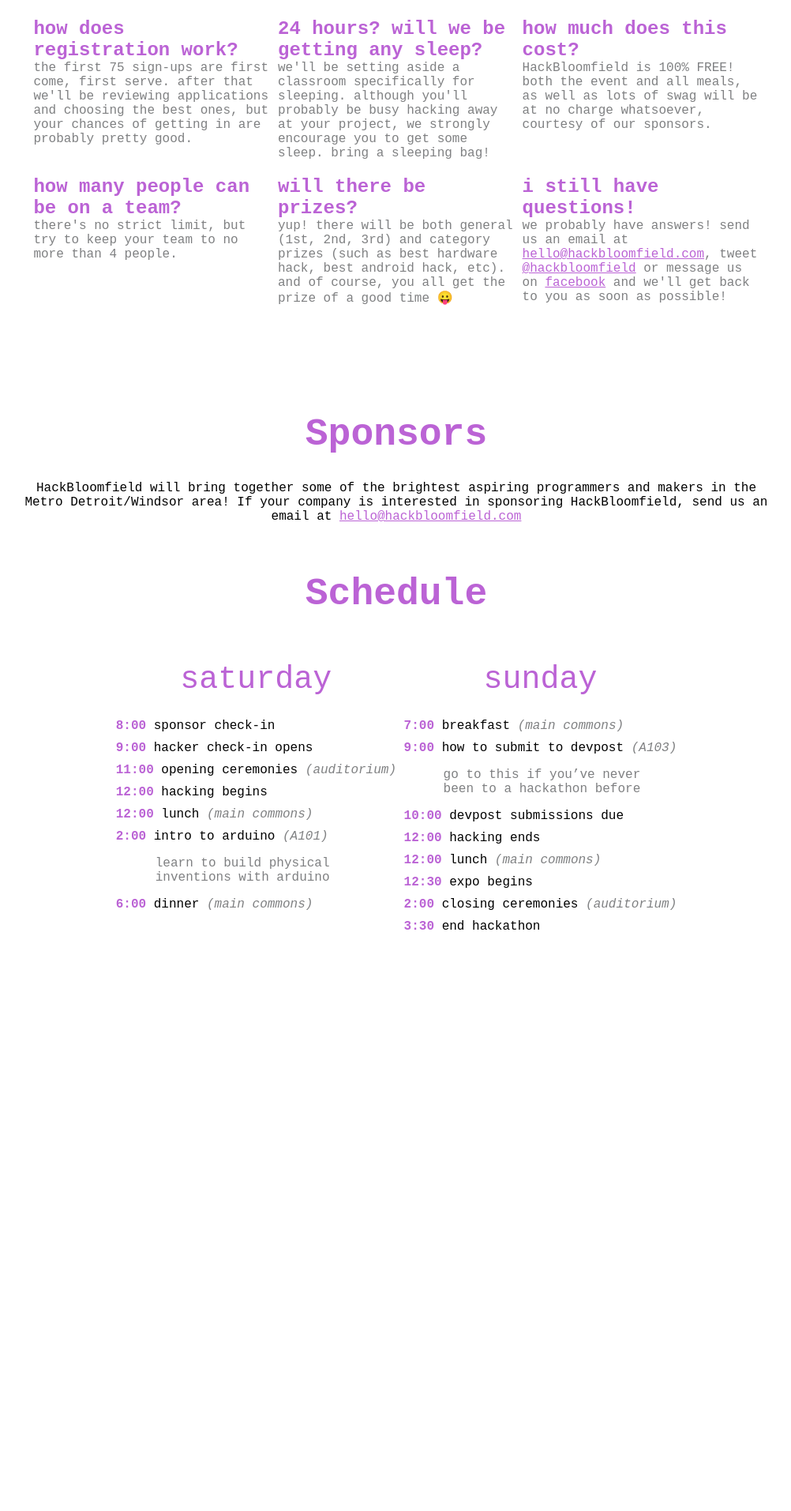
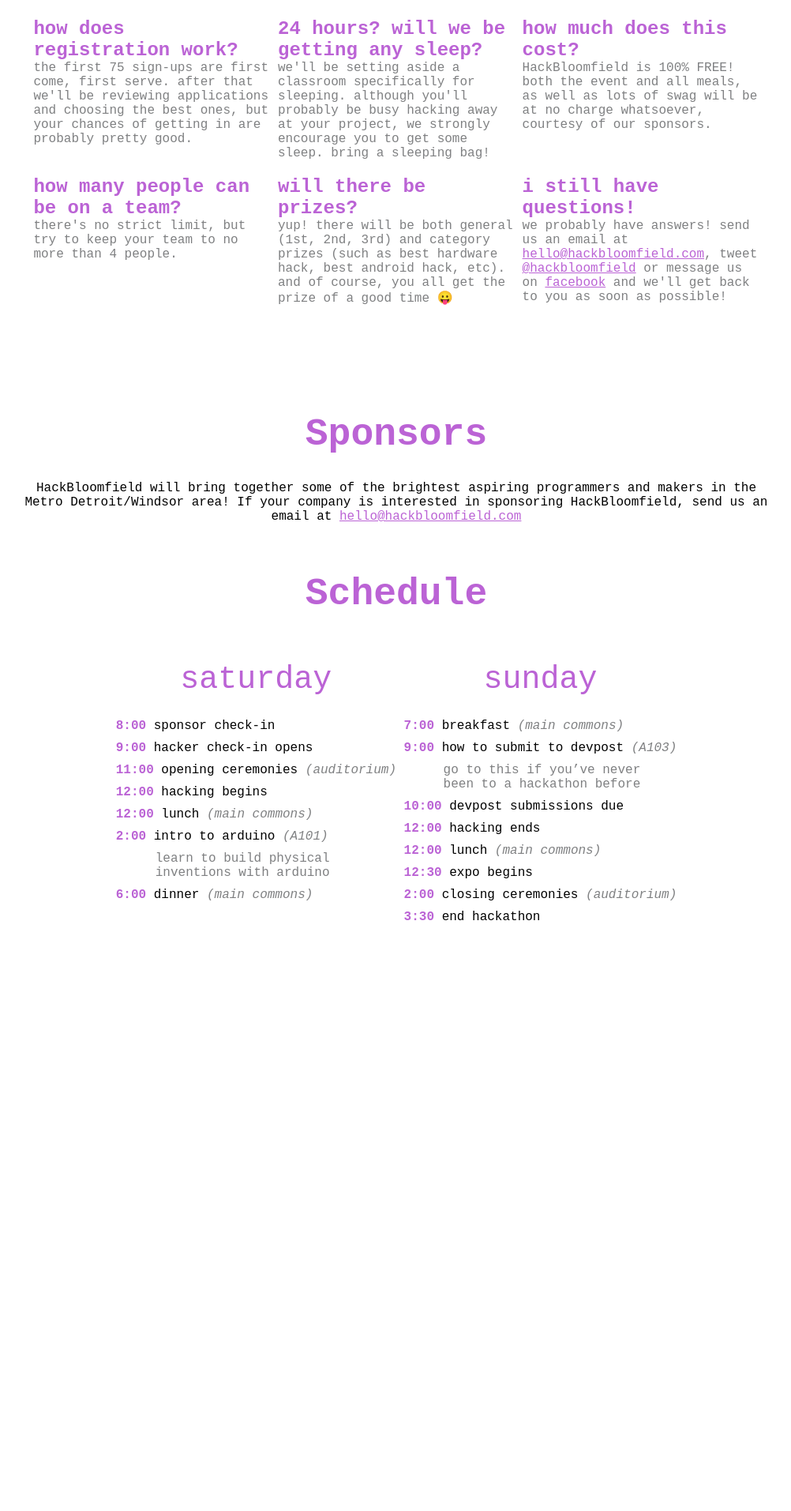
Before and after one commit to HackBloomfield/hackbloomfield.github.io, a Jekyll site: the page built from index.md, in a window 1280 px wide. Shown: the part 1369-3282 px from the top of the page at 79% size, without its empty margins (138-1140 px from the left). Built offline with Jekyll 4.4.1, drawn with Linux system fonts in a browser that asks for light colours; nearby versions of some CDN libraries.

Commit message:
fixed schedule description css

```diff
--- a/css/main.scss
+++ b/css/main.scss
@@ -154,6 +154,11 @@ h1{
         margin-left: 50px;
         width: 250px;
         color: $sub-color;
+        p{
+          padding: 0;
+          margin: 0;
+          margin-top: 10px;
+        }
       }
     }
     h1{
```
